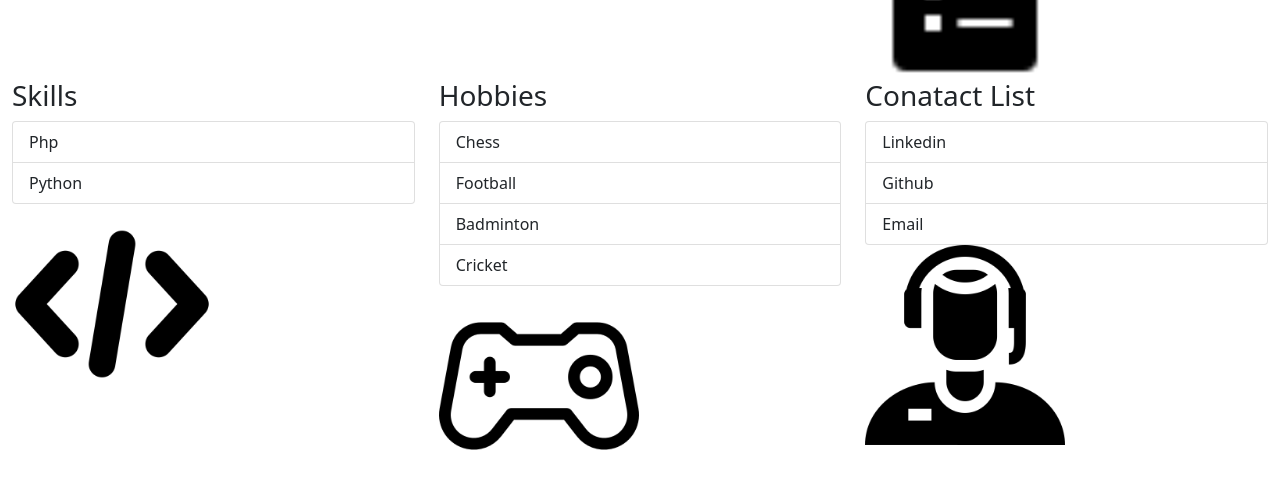
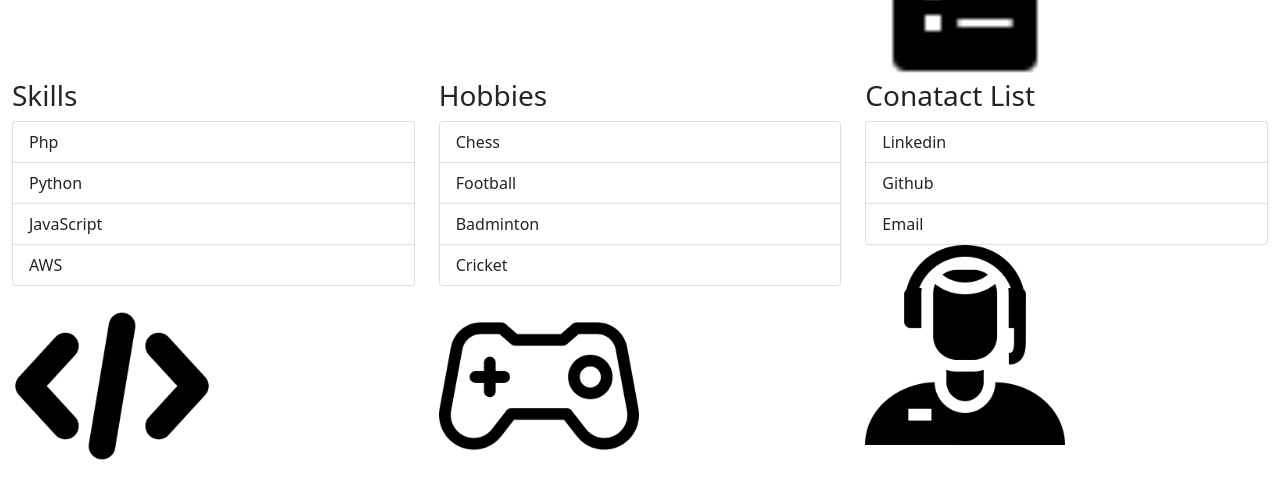
Before and after one commit to Dev-Prathmesh/Mywebsite, a plain HTML site: page Index.html in a window 1280 px wide. Shown: the part 900-1386 px from the top of the page. Drawn offline with nearby package versions, Linux system fonts and the light colour scheme.

Commit message:
Site updated

```diff
--- a/Index.html
+++ b/Index.html
@@ -68,6 +68,8 @@
                 <ul class="list-group">
                     <li class="list-group-item">Php</li>
                     <li class="list-group-item">Python</li>
+                    <li class="list-group-item">JavaScript</li>
+                    <li class="list-group-item">AWS</li>
                 </ul>
             <img src="./images/coding.png" alt="no-icon" class="float-right" width="200" height="200">
             </div>
```
